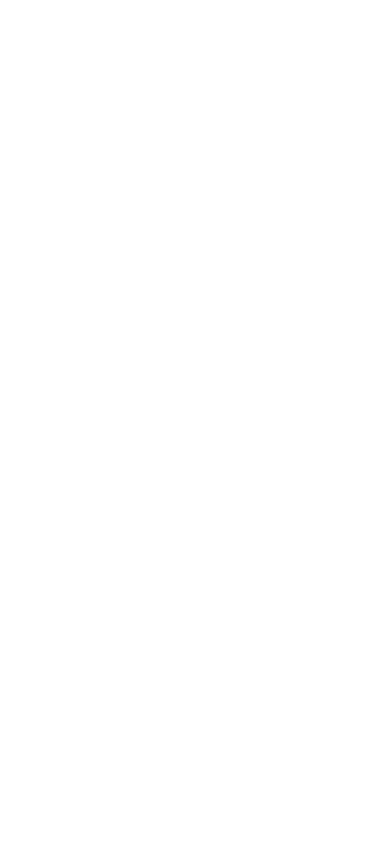
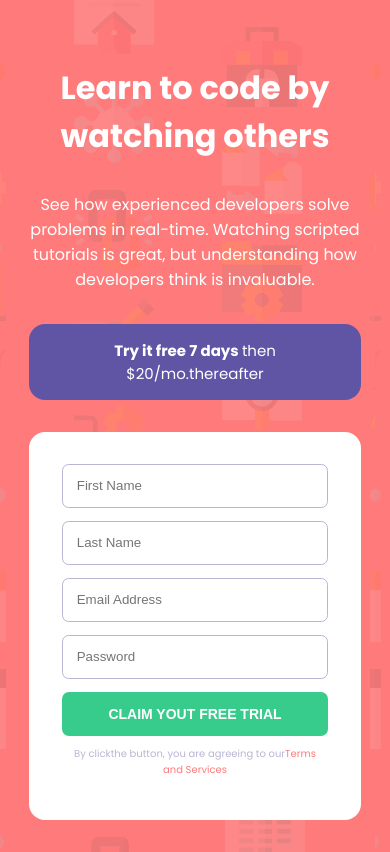
Before and after one commit to MaxHiit/Signup-Form, a plain HTML site: page index.html in a window 390 px wide. Drawn offline with Linux system fonts and the light colour scheme.

Commit message:
add mobile version

```diff
--- a/app/sass/main.scss
+++ b/app/sass/main.scss
@@ -0,0 +1,111 @@
+* {
+   margin: 0;
+   padding: 0;
+   box-sizing: border-box;
+}
+
+body {
+   font-family: 'Poppins', sans-serif;
+   min-height: 100vh;
+   position: relative;
+   color: #fff;
+   background-color: hsl(0, 100%, 74%);
+   opacity: 1;
+}
+
+body::after {
+   content: " ";
+   position: absolute;
+   top: 0;
+   left: 0;
+   width: 100%;
+   height: 100%;
+   z-index: 0;
+   background: url(/images/bg-intro-mobile.png);
+}
+
+.container {
+   position: relative;
+   z-index: 1;
+   width: 85%;
+   margin: auto;
+   min-width: 320px;
+}
+
+.content--first {
+   padding-top: 4em;
+   text-align: center;
+
+   .first__title {
+      padding: 0 .5em 1em .5em;
+   }
+}
+
+.content--secondary {
+   padding: 2em 0;
+
+   .secondary__price {
+      width: 100%;
+      background: hsl(248, 32%, 49%);
+      border-radius: 1em;
+      text-align: center;
+
+      .price__text {
+         font-size: 15px;
+         padding: 1em 2em;
+
+         &--bold {
+            font-weight: 700;
+         }
+      }
+   }
+
+   .secondary__form {
+      background: #fff;
+      border-radius: 1em;
+      margin-top: 2em;
+      width: 100%;
+
+      .form__container {
+         display: flex;
+         flex-direction: column;
+         justify-content: space-between;
+         align-items: center;
+         width: 80%;
+         margin: auto;
+         padding: 2em 0;
+
+         input {
+            border-radius: .5em;
+            border: .5px solid hsl(246, 25%, 77%);
+            width: 100%;
+            padding: 1em 0 1em 1em;
+            margin-bottom: 1em;
+         }
+
+         .submit--button {
+            font-size: 14px;
+            font-weight: 600;
+            text-transform: uppercase;
+            text-align: center;
+            width: 100%;
+            padding: 1em 0;
+            background: hsl(154, 59%, 51%);
+            border: none;
+            border-radius: .5em;
+            color: #fff;
+         }
+
+         p {
+            text-align: center;
+            font-size: 10px;
+            padding: 1em;
+            color: hsl(246, 25%, 77%);
+
+            .termsNservices--colored {
+               color: hsl(0, 100%, 74%);
+            }
+         }
+      }
+   }
+}
--- a/index.html
+++ b/index.html
@@ -4,11 +4,37 @@
 <head>
    <meta charset="UTF-8">
    <meta name="viewport" content="width=device-width, initial-scale=1.0">
+   <link rel="stylesheet" href="app/css/main.css">
+   <link href="https://fonts.googleapis.com/css2?family=Poppins:wght@400;500;600;700&display=swap" rel="stylesheet">
    <title>Frontend Mentor | Intro component with sign up form</title>
 </head>
 
 <body>
-
+   <div class="container">
+      <div class="content--first">
+         <h1 class="first__title">Learn to code by watching others</h1>
+         <p class="first__text">See how experienced developers solve problems in real-time. Watching scripted
+            tutorials is great, but understanding how developers think is invaluable.</p>
+      </div>
+      <div class="content--secondary">
+         <div class="secondary__price">
+            <p class="price__text"><span class="price__text--bold">Try it free 7 days </span>then $20/mo.thereafter</p>
+         </div>
+         <form action="" class="secondary__form">
+            <div class="form__container">
+               <input type="text" id="first-name" name="first-name" placeholder="First Name" required>
+               <input type="text" id="last-name" name="last-name" placeholder="Last Name" required>
+               <input type="email" name="email" id="email" placeholder="Email Address" required>
+               <input type="password" name="password" id="password" placeholder="Password" required>
+               <button type="submit" class="submit--button">Claim yout free trial</button>
+               <p>
+                  By clickthe button, you are agreeing to our<span class="termsNservices--colored">Terms and
+                     Services</span>
+               </p>
+            </div>
+         </form>
+      </div>
+   </div>
 </body>
 
 </html>
```
Also changed, not shown: app/css/main.css (added).
